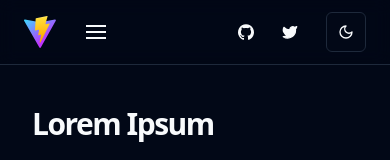
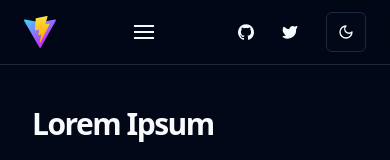
Before and after one commit to Painkiller995/Shadcn-React-Vite-Boilerplate, a React (Vite) app: page /PageOne in a window 390 px wide. Shown: the top 160 px of the page. Built offline with nearby package versions, Linux system fonts and the light colour scheme.

Commit message:
update style

```diff
--- a/src/components/navigation/navigator.tsx
+++ b/src/components/navigation/navigator.tsx
@@ -11,7 +11,10 @@ interface NavigatorProps extends React.HTMLAttributes<HTMLDivElement> {}
 export const Navigator = ({ ...other }: NavigatorProps) => {
   const [isOpen, setOpen] = useState(false);
   return (
-    <div {...other}>
+    <div
+      className="flex h-16 items-center gap-6 space-x-4 overflow-hidden px-6 sm:justify-between sm:space-x-0"
+      {...other}
+    >
       <div className="lg:hidden">
         <NavMobile items={pathsArr} open={isOpen} />
         <Squash toggled={isOpen} size={20} toggle={setOpen} />
--- a/src/components/site-header/site-header.tsx
+++ b/src/components/site-header/site-header.tsx
@@ -16,7 +16,7 @@ interface SiteHeaderProps {
 export default function SiteHeader({ useNav = true, useHelp = false }: SiteHeaderProps) {
   return (
     <header className="sticky top-0 z-50 w-full border-b bg-background/95 backdrop-blur supports-[backdrop-filter]:bg-background/60">
-      <div className="flex h-16 items-center space-x-4 overflow-hidden px-6 sm:justify-between sm:space-x-0 md:gap-6">
+      <div className="flex h-16 items-center gap-6 space-x-4 overflow-hidden px-6 sm:justify-between sm:space-x-0">
         <Link className="flex items-center" to={sitePaths.home}>
           <Icons.Logo className="h-6 w-6" />
         </Link>
```
